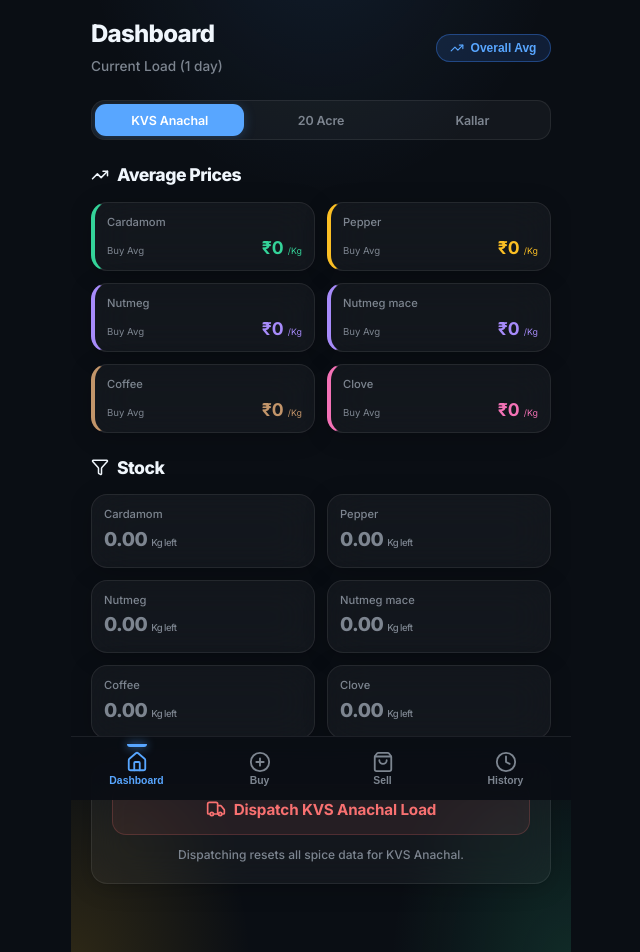
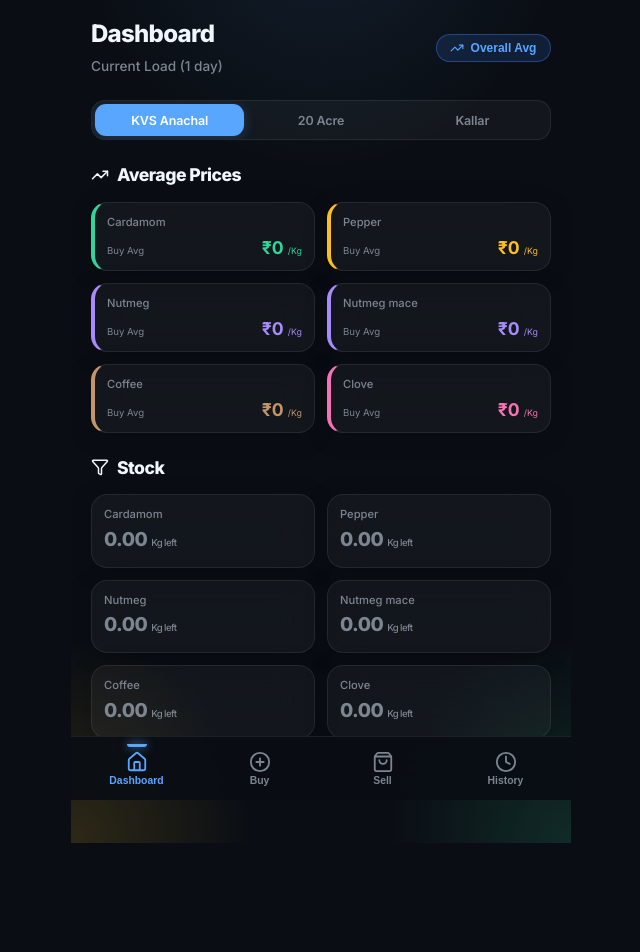
Before and after one commit to devandev2001/spicesentry, a React (Vite) app: page / in a window 1280 px wide. Shown: the top 952 px of the page, without its empty margins (319-959 px from the left). After the commit the page ends 843 px from the top, so only its background shows below. Built offline with nearby package versions, Linux system fonts and the light colour scheme.

Commit message:
Restore per-spice dispatch buttons on Stock cards

```diff
--- a/src/App.jsx
+++ b/src/App.jsx
@@ -201,13 +201,13 @@ function App() {
     }
   };
 
-  const handleDispatchLoad = () => {
-    if (confirm(`Dispatch all spices from ${selectedShop}? This will reset all data for this branch.`)) {
-      const newLoads = { ...shopLoads };
-      SPICES.forEach(spice => {
-        newLoads[`${selectedShop}|${spice.id}`] = { id: Date.now().toString(), start: Date.now() };
-      });
-      setShopLoads(newLoads);
+  const handleDispatchLoad = (spiceId) => {
+    const spiceLabel = SPICES.find(s => s.id === spiceId)?.label || spiceId;
+    if (confirm(`Dispatch ${spiceLabel} from ${selectedShop}? This will reset only ${spiceLabel} data for this branch.`)) {
+      setShopLoads(prev => ({
+        ...prev,
+        [`${selectedShop}|${spiceId}`]: { id: Date.now().toString(), start: Date.now() }
+      }));
       setActiveTab('dashboard');
     }
   };
@@ -406,18 +406,30 @@ function Dashboard({ stats, allBranchStats, shops, selectedShop, onSelectShop, d
                 sold {spice.soldQty.toFixed(2)} Kg
               </p>
             )}
+            {spice.totalQty > 0 && (
+              <button
+                onClick={() => onDispatch(spice.id)}
+                style={{
+                  marginTop: '0.5rem',
+                  width: '100%',
+                  display: 'flex', alignItems: 'center', justifyContent: 'center', gap: '0.3rem',
+                  padding: '0.35rem 0.5rem',
+                  borderRadius: 8,
+                  border: '1px solid rgba(248,113,113,0.3)',
+                  background: 'rgba(248,113,113,0.08)',
+                  color: 'var(--danger)',
+                  fontSize: '0.65rem',
+                  fontWeight: 600,
+                  cursor: 'pointer',
+                  transition: 'all 0.15s ease',
+                }}
+              >
+                <Truck size={12} />
+                Dispatch
+              </button>
+            )}
           </div>
         ))}
-      </div>
-
-      <div className="glass-card" style={{ marginTop: '1.5rem', display: 'flex', flexDirection: 'column', gap: '0.75rem' }}>
-        <button className="btn btn-danger" onClick={onDispatch}>
-          <Truck size={20} />
-          Dispatch {selectedShop} Load
-        </button>
-        <p className="subtitle" style={{ fontSize: '0.75rem', textAlign: 'center' }}>
-          Dispatching resets all spice data for {selectedShop}.
-        </p>
       </div>
     </div>
   );
--- a/src/main.jsx
+++ b/src/main.jsx
@@ -5,7 +5,7 @@ import App from './App.jsx'
 
 // ── Version-based hard refresh ──
 // Bump this string every time you deploy so returning users auto-reload.
-const APP_VERSION = '2026.03.17.3';
+const APP_VERSION = '2026.03.17.4';
 
 (function checkVersion() {
   const stored = localStorage.getItem('spicesentry_version');
```
